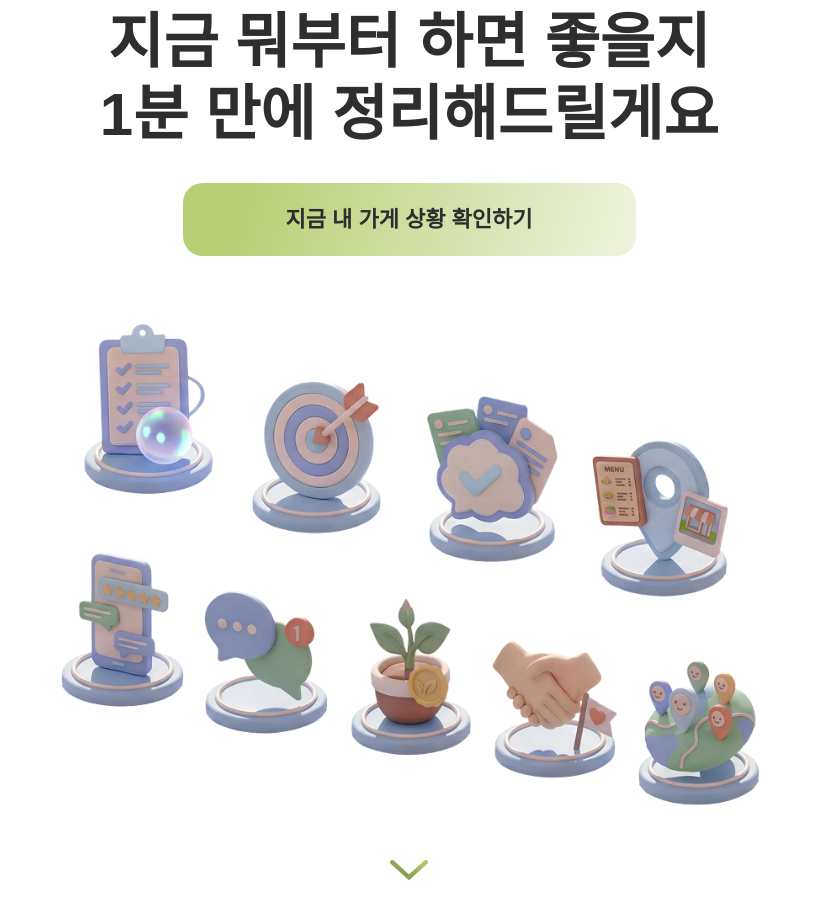
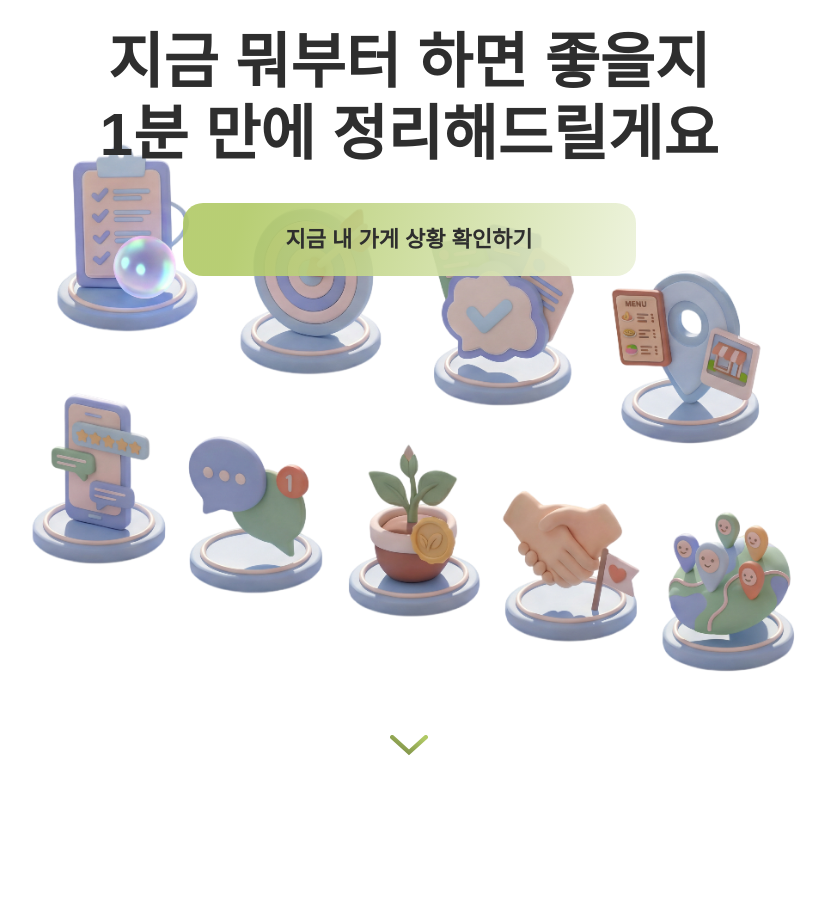
Before and after one commit to youn9jin/DIGI-MON, a Next.js app in the folder apps/web/: page / in a window 1280 px wide. Shown: the part 199-1118 px from the top of the page, without its empty margins (231-1056 px from the left). After the commit the page ends 995 px from the top, so only its background shows below. Built offline with nearby package versions, Linux system fonts and the light colour scheme.

Commit message:
Design: 설문 페이지 이미지 수정

```diff
--- a/apps/web/src/app/(main)/survey/page.tsx
+++ b/apps/web/src/app/(main)/survey/page.tsx
@@ -75,7 +75,6 @@ export default function SurveyPage() {
       return;
     }
 
-    // ✅ 설문 완료: 임시 저장 + 결과 페이지로 이동
     try {
       sessionStorage.setItem("surveyAnswers", JSON.stringify(answers));
     } catch (e) {
@@ -90,27 +89,21 @@ export default function SurveyPage() {
     (selected ? (1 / TOTAL_STEPS) * 100 : 0);
 
   return (
-    <div className="relative min-h-[100svh] bg-white overflow-x-hidden">
-      {/* ✅ 배경 패널: transform으로만 위로 올림 (레이아웃/스크롤 깨짐 방지) */}
-      <div className="fixed inset-0 -z-10 flex justify-center pointer-events-none">
-        <div className="h-full w-full max-w-[1517px] rounded-[30px] bg-[#fafafa] -translate-y-[20px]" />
-      </div>
-
-      {/* 배경 이미지 */}
-      <div className="absolute inset-x-0 top-[185px] flex justify-center pointer-events-none">
-        <div className="w-full max-w-[1432px]">
+    <div className="relative min-h-screen w-full bg-[#fafafa]">
+      {/* 배경 일러스트 */}
+      <div className="absolute left-1/2 -translate-x-1/2 top-[185px] w-full max-w-[1432px] pointer-events-none">
         <Image
           src="/images/survey-bg.png"
           alt="배경 이미지"
           width={1432}
           height={799}
-            className="w-full h-auto object-cover"
+          className="w-full h-auto object-contain"
           priority
         />
       </div>
-      </div>
 
-      <main className="relative z-10 flex flex-col items-center px-4 pt-[150px] pb-16">
+      {/* 컨텐츠 */}
+      <main className="relative z-10 flex flex-col items-center px-4 pt-[140px] pb-[120px]">
         <p className="text-center text-[16px] md:text-[18px] text-[#6e6e6e] max-w-[720px]">
           로그인 후 &apos;내 가게&apos;에서 언제든지 정보를 수정할 수 있어요!
         </p>
--- a/apps/web/src/components/landing/landing-hero.tsx
+++ b/apps/web/src/components/landing/landing-hero.tsx
@@ -5,19 +5,32 @@ import Link from "next/link";
 
 export default function LandingHero() {
   return (
-    <div className="min-h-screen w-full bg-white overflow-x-hidden">
-
+    <div className="w-full bg-white overflow-x-hidden">
       <main className="mx-auto max-w-6xl px-4 md:px-8">
         <section className="relative flex min-h-[calc(100vh-70px)] flex-col items-center justify-start pt-10 md:pt-14">
 
-          {/* Title */}
-          <div className="w-full max-w-4xl text-center">
+          <div className="pointer-events-none absolute left-1/2 top-[210px] z-0 w-[min(1100px,95vw)] -translate-x-1/2 md:top-[240px]">
+            <div className="relative aspect-[968/540] w-full">
+              <Image
+                src="/images/main-hero.png"
+                alt="메인 일러스트"
+                fill
+                className="object-contain"
+                priority
+              />
+            </div>
+          </div>
+
+          <div className="relative z-10 w-full max-w-4xl text-center">
             <h1 className="font-semibold text-[#2e2e2e]">
+              {/* 1st line */}
               <span className="block text-[36px] leading-[1.15] sm:text-[46px] md:text-[70px] md:leading-[72px]">
                 사장님 가게,
               </span>
 
-              <span className="mt-2 block text-[28px] leading-[1.2] sm:text-[36px] md:text-[60px] md:leading-[72px]">
+              <span className="block h-[18px] md:h-[28px]" aria-hidden="true" />
+
+              <span className="block text-[28px] leading-[1.2] sm:text-[36px] md:text-[60px] md:leading-[72px]">
                 지금 뭐부터 하면 좋을지
               </span>
 
@@ -26,7 +39,7 @@ export default function LandingHero() {
               </span>
             </h1>
 
-            {/*  CTA: /survey 로 이동 */}
+            {/* CTA */}
             <div className="mt-6 flex justify-center md:mt-8">
               <Link
                 href="/survey"
@@ -48,21 +61,7 @@ export default function LandingHero() {
             </div>
           </div>
 
-          {/* Hero Image */}
-          <div className="mt-10 w-full max-w-4xl md:mt-14">
-            <div className="relative aspect-[968/540] w-full">
-              <Image
-                src="/images/main-hero.png"
-                alt="메인 일러스트"
-                fill
-                className="object-contain"
-                priority
-              />
-            </div>
-          </div>
-
-          {/* Scroll Indicator */}
-          <div className="mt-10 flex items-center justify-center pb-10 md:mt-12">
+          <div className="absolute bottom-10 left-1/2 z-10 -translate-x-1/2">
             <div className="relative h-[21px] w-[46px]">
               <Image
                 src="/images/scroll.svg"
@@ -73,6 +72,7 @@ export default function LandingHero() {
             </div>
           </div>
 
+          <div className="h-[420px] md:h-[520px]" aria-hidden="true" />
         </section>
       </main>
     </div>
--- a/apps/web/src/components/survey/DetailCriteriaModal.tsx
+++ b/apps/web/src/components/survey/DetailCriteriaModal.tsx
@@ -1,4 +1,6 @@
 "use client";
+
+import { useEffect } from "react";
 
 type DetailCriteriaModalProps = {
   open: boolean;
@@ -9,30 +11,45 @@ export default function DetailCriteriaModal({
   open,
   onClose,
 }: DetailCriteriaModalProps) {
+  useEffect(() => {
+    if (!open) return;
+
+    const prevHtmlOverflow = document.documentElement.style.overflow;
+    const prevBodyOverflow = document.body.style.overflow;
+
+    document.documentElement.style.overflow = "hidden";
+    document.body.style.overflow = "hidden";
+
+    return () => {
+      document.documentElement.style.overflow = prevHtmlOverflow;
+      document.body.style.overflow = prevBodyOverflow;
+    };
+  }, [open]);
+
   if (!open) return null;
 
   return (
-    <div className="fixed inset-0 z-[999] flex items-center justify-center p-4">
+    <div
+      className="fixed inset-0 z-[999] flex items-center justify-center p-4 overflow-hidden"
+      role="dialog"
+      aria-modal="true"
+      aria-labelledby="detail-criteria-title"
+    >
       {/* dim */}
-      <div
-        className="absolute inset-0 bg-black/40"
+      <button
+        type="button"
+        className="absolute inset-0 bg-black/40 cursor-default"
         onClick={onClose}
-        aria-hidden
+        aria-label="close modal background"
       />
 
-      {/* modal box*/}
-      <div
-        className="relative z-[1000] w-full max-w-[613px] max-h-[85vh] bg-white rounded-t-[24px] rounded-b-[12px] border border-[#a0c49d] shadow-[0px_4px_20px_rgba(0,0,0,0.15)] overflow-hidden flex flex-col"
-        role="dialog"
-        aria-modal="true"
-        aria-labelledby="detail-criteria-title"
-      >
-        {/* content area*/}
+      {/* modal box */}
+      <div className="relative z-[1000] w-full max-w-[613px] max-h-[85vh] bg-white rounded-t-[24px] rounded-b-[12px] border border-[#a0c49d] shadow-[0px_4px_20px_rgba(0,0,0,0.15)] overflow-hidden flex flex-col">
+        {/* content area */}
         <div
           id="detail-criteria-title"
           className="px-8 pt-8 pb-8 overflow-y-auto text-left flex-1"
         >
-          {/* 1. 도입 문장  */}
           <p className="text-[15px] leading-[22px] text-black">
             소상공인은{" "}
             <span className="font-semibold text-black">
@@ -43,7 +60,6 @@ export default function DetailCriteriaModal({
 
           <div className="h-5" />
 
-          {/* 2. 상시 근로자란?*/}
           <p className="text-[16px] font-bold leading-[22px] text-black">
             상시 근로자란?
           </p>
@@ -67,7 +83,6 @@ export default function DetailCriteriaModal({
 
           <div className="h-5" />
 
-          {/* 3. 소기업이란?*/}
           <p className="text-[16px] font-bold leading-[22px] text-black">
             소기업이란?
           </p>
@@ -86,7 +101,6 @@ export default function DetailCriteriaModal({
 
           <div className="h-5" />
 
-          {/* 4. 연평균 매출액 기준*/}
           <p className="text-[16px] font-bold leading-[22px] text-black">
             연평균 매출액 기준
           </p>
```
Also changed, not shown: apps/web/public/images/main-hero.png, apps/web/public/images/survey-bg.png. Lines whose indentation alone changed are shown as unchanged.
